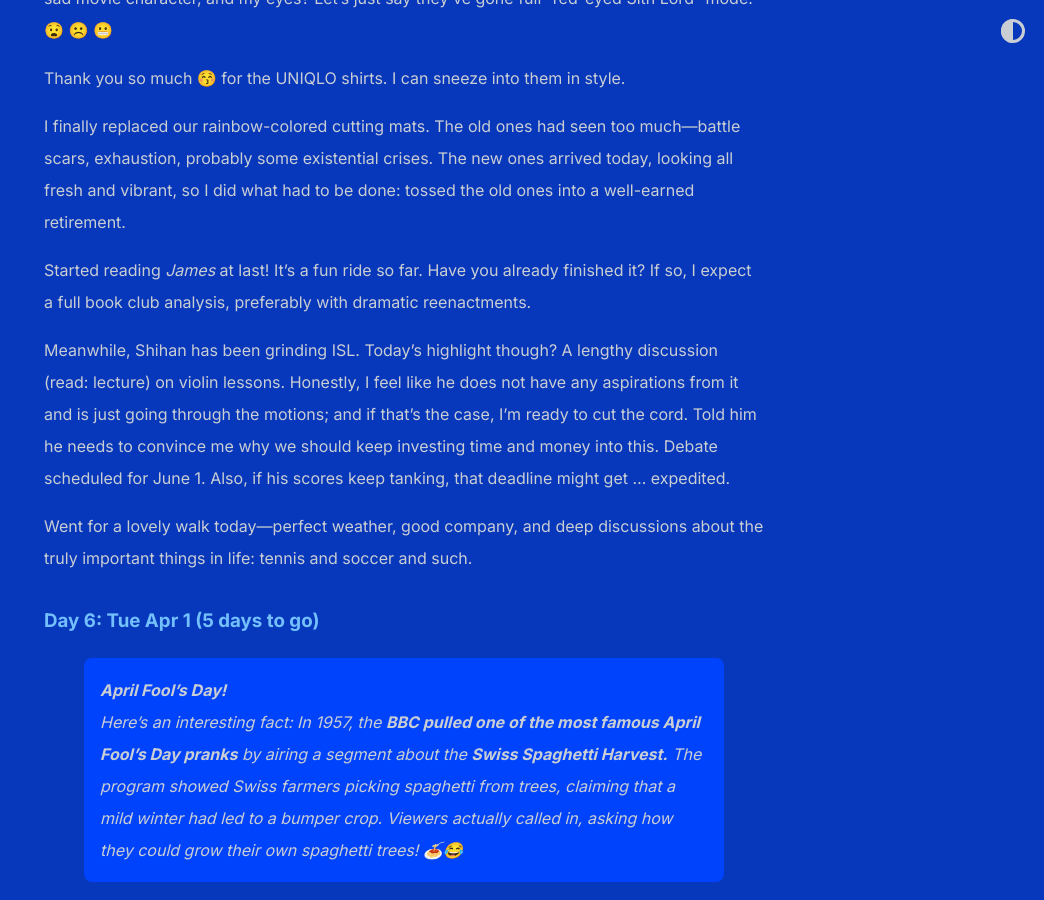
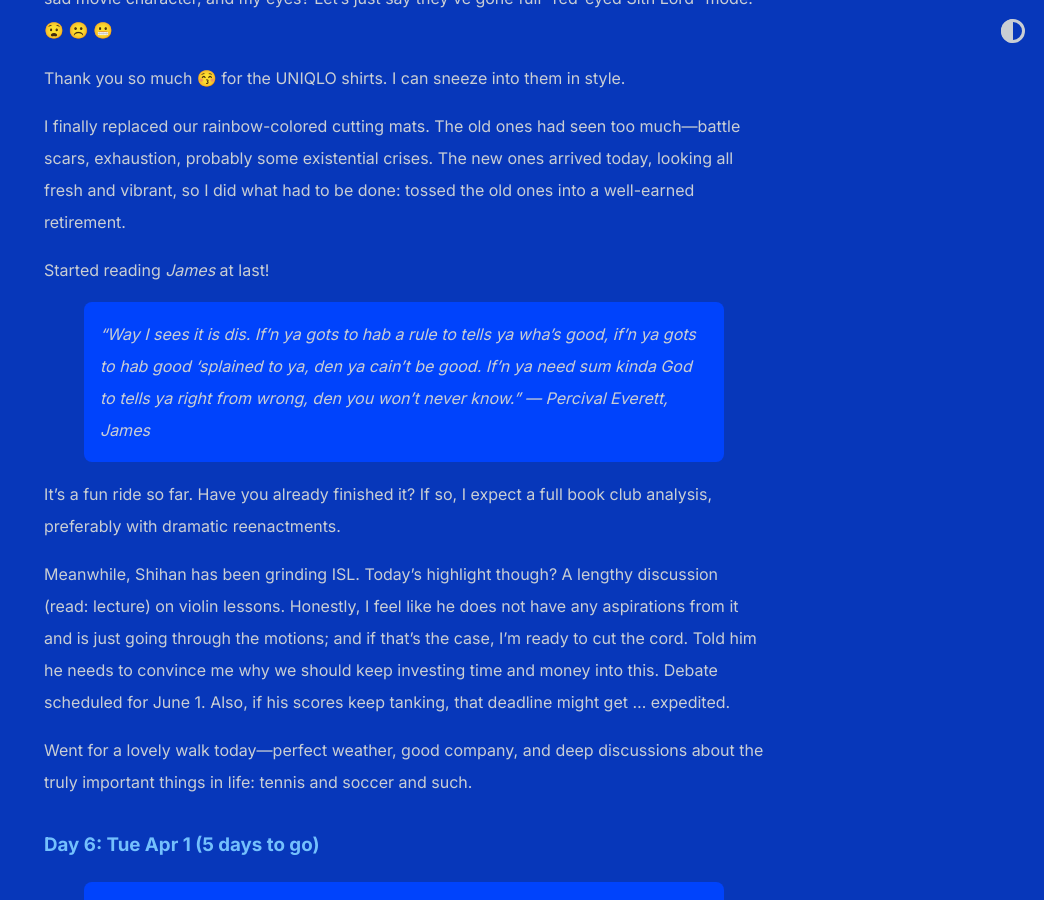
Before and after one commit to shihankanungo/shihankanungo.github.io, a Jekyll site: the page built from india-trip.md, in a window 1280 px wide and 900 px high, scrolled down 775 px. Shown: the whole window, without its empty margins (236-1280 px from the left). Built offline with Jekyll 4.4.1, drawn with Linux system fonts in a browser that asks for light colours.

Commit message:
Update india-trip.md

```diff
--- a/india-trip.md
+++ b/india-trip.md
@@ -20,7 +20,12 @@ Thank you so much 😚 for the UNIQLO shirts. I can sneeze into them in style.
 I finally replaced our rainbow-colored cutting mats. The old ones had seen too much---battle scars, exhaustion, probably some existential crises.
 The new ones arrived today, looking all fresh and vibrant, so I did what had to be done: tossed the old ones into a well-earned retirement.
 
-Started reading _James_ at last! It's a fun ride so far. Have you already finished it? If so, I expect a full book club analysis, preferably with
+Started reading _James_ at last!
+
+> "Way I sees it is dis. If'n ya gots to hab a rule to tells ya wha's good, if'n ya gots to hab good 'splained to ya, den ya cain't be good.
+If’n ya need sum kinda God to tells ya right from wrong, den you won't never know." --- Percival Everett, James
+
+It's a fun ride so far. Have you already finished it? If so, I expect a full book club analysis, preferably with
 dramatic reenactments.
 
 Meanwhile, Shihan has been grinding ISL. Today’s highlight though? A lengthy discussion (read: lecture) on violin lessons. Honestly, I feel like
```
